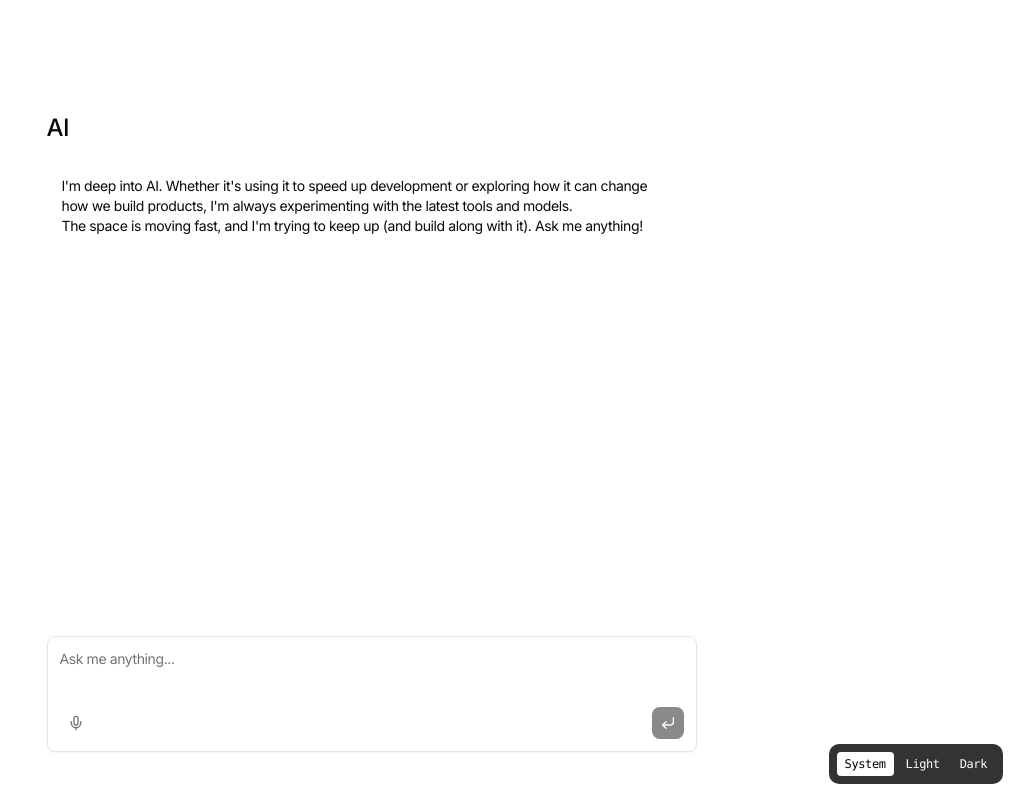
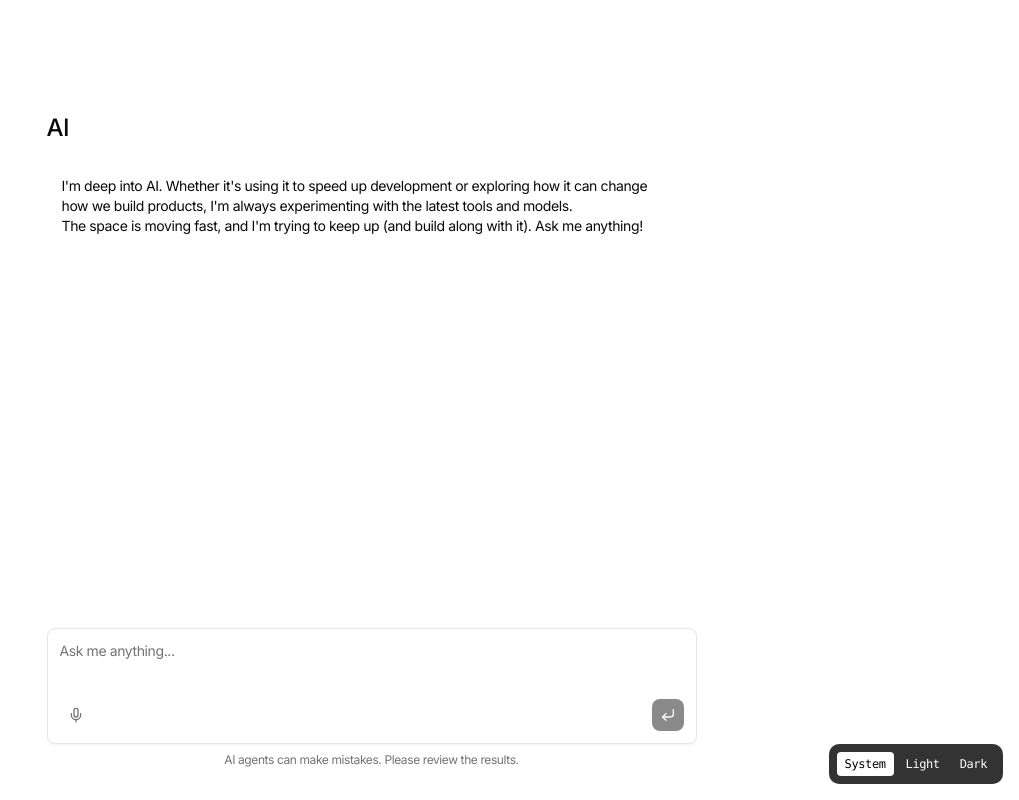
Before and after one commit to enemyrr/enemyr-blog, a Next.js app: page /ai in a window 1280 px wide. Shown: the whole page, without its empty margins (261-1280 px from the left). Built offline with nearby package versions, Linux system fonts and the light colour scheme.

Commit message:
Update AI page styles: adjust padding and add a disclaimer about AI accuracy.

```diff
--- a/app/ai/page.tsx
+++ b/app/ai/page.tsx
@@ -45,7 +45,7 @@ export default function AIPage() {
   };
 
   return (
-    <div className="flex flex-col flex-1 py-4">
+    <div className="flex flex-col flex-1 pt-4">
       <h1 className="text-xl md:text-2xl font-medium mb-4">AI</h1>
 
       <Conversation className="flex-1 overflow-y-auto">
@@ -98,6 +98,7 @@ export default function AIPage() {
           />
         </PromptInputFooter>
       </PromptInput>
+      <span className="text-xs text-muted-foreground mt-2 text-center">AI agents can make mistakes. Please review the results.</span>
     </div>
   );
 }
```
